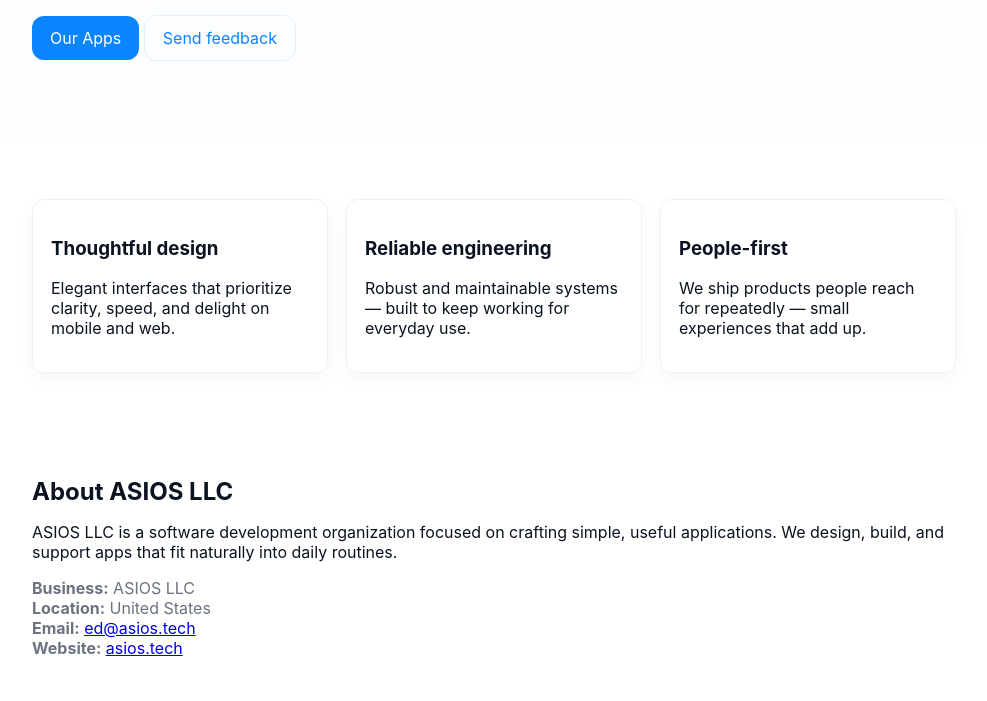
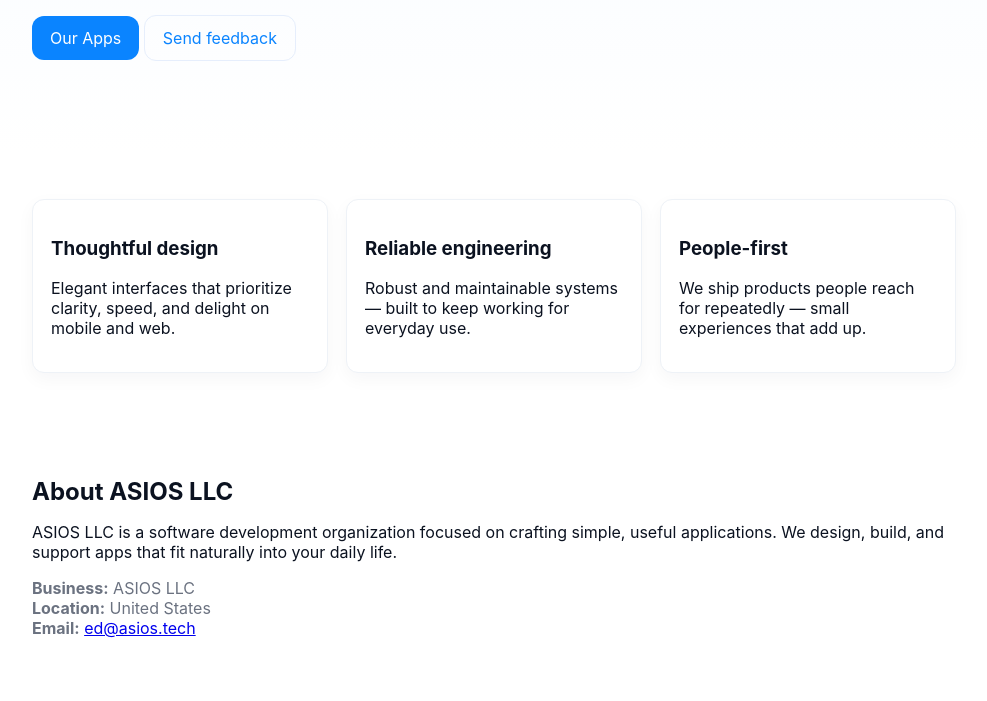
Before and after one commit to edcordera/asiostechwebsite, a plain HTML site: page index.html in a window 1280 px wide. Shown: the part 251-952 px from the top of the page, without its empty margins (146-1133 px from the left). Drawn offline with Linux system fonts and the light colour scheme.

Commit message:
small edit in index file

```diff
--- a/index.html
+++ b/index.html
@@ -51,12 +51,11 @@
 
     <section class="about wrap">
       <h2>About ASIOS LLC</h2>
-      <p>ASIOS LLC is a software development organization focused on crafting simple, useful applications. We design, build, and support apps that fit naturally into daily routines.</p>
+      <p>ASIOS LLC is a software development organization focused on crafting simple, useful applications. We design, build, and support apps that fit naturally into your daily life.</p>
       <ul class="meta">
         <li><strong>Business:</strong> ASIOS LLC</li>
         <li><strong>Location:</strong> United States</li>
         <li><strong>Email:</strong> <a href="mailto:ed@asios.tech">ed@asios.tech</a></li>
-        <li><strong>Website:</strong> <a href="https://asios.tech">asios.tech</a></li>
       </ul>
     </section>
 
```
